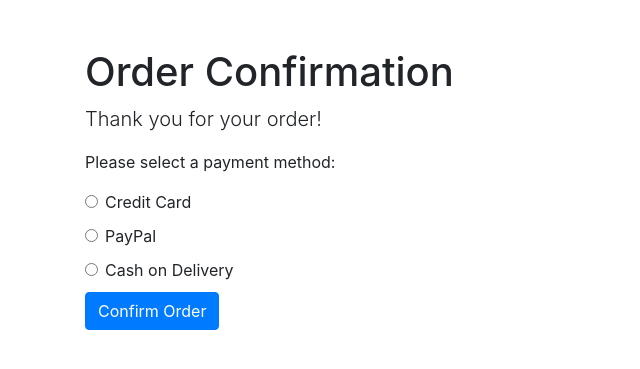
After one commit to adithyan403/shopping-cart, a Flask app: page /orders in a window 1280 px wide. The commit adds this page. Shown: the top 369 px of the page, without its empty margins (0-640 px from the left). Run offline with Flask 3, Linux system fonts and the light colour scheme; some libraries are stand-ins or nearby versions.

```diff
--- a/app.py
+++ b/app.py
@@ -21,7 +21,6 @@ products=collection.find({})
 data=products
 @app.route('/')
 def mainpage():
-    count=0
     user_id = session.get('user_id')
 
     try:
@@ -169,6 +168,13 @@ def editsubmit():
 
 @app.route("/addcart/<item>")
 def addcart(item):
+    user_id = session.get('user_id')
+    count=0
+    if user_id:
+        db = client['shopping']
+        collection2=db[user_id]
+        count = collection2.count_documents({"name":item})
+
     db = client['shopping']  # Access the 'mydatabase' database
     user_id = session.get('user_id')
     collection=db[user_id]
@@ -186,3 +192,6 @@ def removecart(item):
     collection=db[user_id]
     collection.delete_one({"name":item})
     return redirect("/cart")
+@app.route("/orders")
+def order():
+    return render_template("order.html")
--- a/templates/index.html
+++ b/templates/index.html
@@ -74,7 +74,7 @@
             <div class="card-body">
               <h5 class="card-title">{{item.name}}</h5>
               <p class="card-text">{{item.price}}</p>
-              <a href="/addcart/{{item.name}}" class="btn btn-primary">ADD TO CART</a>
+              <a href="/addcart/{{item.name}}" class="btn btn-primary"><span class="badge text-bg-secondary">ADD TO CART</span>{{session["count"]}}</a>
             </div>
           </div>
         </div>
--- /dev/null
+++ b/templates/order.html
@@ -0,0 +1,40 @@
+<!DOCTYPE html>
+<html>
+<head>
+    <title>Order Confirmation</title>
+    <link rel="stylesheet" href="https://maxcdn.bootstrapcdn.com/bootstrap/4.5.2/css/bootstrap.min.css">
+    <style>
+        .payment-option {
+            margin-bottom: 10px;
+        }
+    </style>
+</head>
+<body>
+    <div class="container">
+        <h1 class="mt-5">Order Confirmation</h1>
+
+        <p class="lead">Thank you for your order!</p>
+        <p>Please select a payment method:</p>
+
+        <form action="/payment" method="post">
+            <div class="form-check payment-option">
+                <input class="form-check-input" type="radio" name="payment_method" id="credit_card" value="credit_card">
+                <label class="form-check-label" for="credit_card">Credit Card</label>
+            </div>
+
+            <div class="form-check payment-option">
+                <input class="form-check-input" type="radio" name="payment_method" id="paypal" value="paypal">
+                <label class="form-check-label" for="paypal">PayPal</label>
+            </div>
+
+            <div class="form-check payment-option">
+                <input class="form-check-input" type="radio" name="payment_method" id="cash_on_delivery" value="cash_on_delivery">
+                <label class="form-check-label" for="cash_on_delivery">Cash on Delivery</label>
+            </div>
+
+            <button type="submit" class="btn btn-primary">Confirm Order</button>
+        </form>
+    </div>
+    <script src="https://maxcdn.bootstrapcdn.com/bootstrap/4.5.2/js/bootstrap.min.js"></script>
+</body>
+</html>
```
Also changed, not shown: templates/cart.html (+5 -2 lines).
